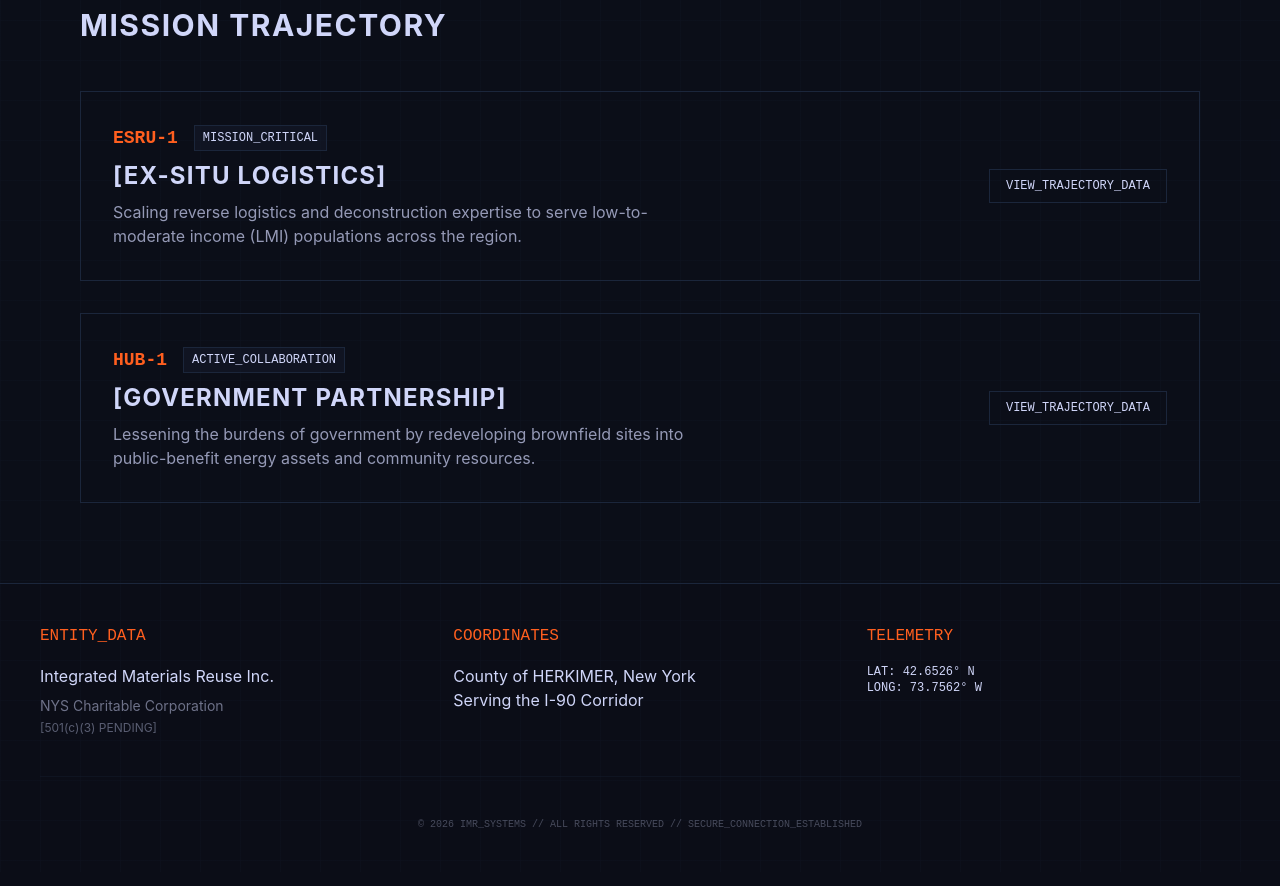
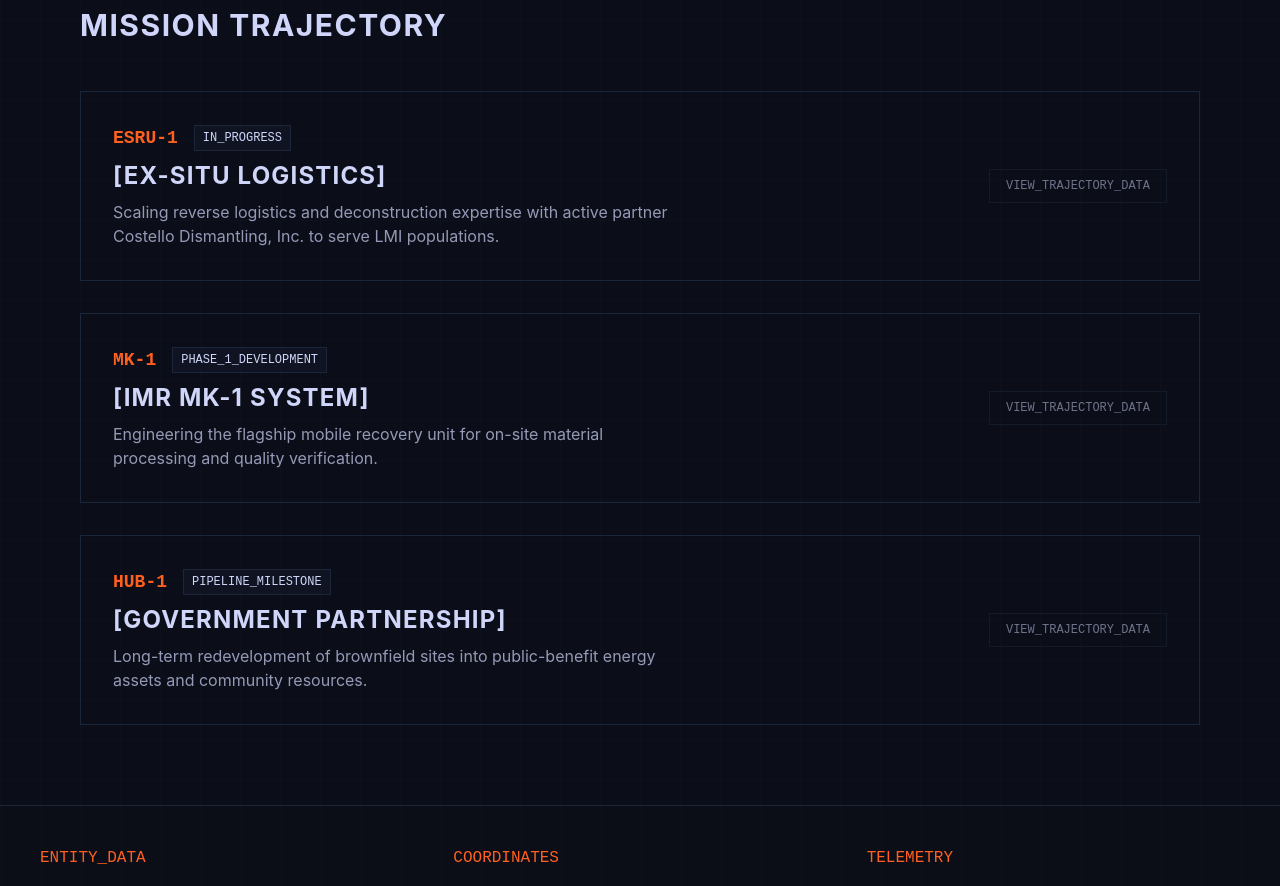
Before and after one commit to mwyant/imr-website, a SvelteKit app: page / in a window 1280 px wide. Shown: the part 1660-2546 px from the top of the page. Built offline with nearby package versions, Linux system fonts and the light colour scheme.

Commit message:
content: update mission trajectory and deactivate data buttons

```diff
--- a/src/routes/+page.svelte
+++ b/src/routes/+page.svelte
@@ -9,8 +9,9 @@
   ];
 
   const trajectory = [
-    { id: 'ESRU-1', name: 'EX-SITU LOGISTICS', status: 'MISSION_CRITICAL', desc: 'Scaling reverse logistics and deconstruction expertise to serve low-to-moderate income (LMI) populations across the region.' },
-    { id: 'HUB-1', name: 'GOVERNMENT PARTNERSHIP', status: 'ACTIVE_COLLABORATION', desc: 'Lessening the burdens of government by redeveloping brownfield sites into public-benefit energy assets and community resources.' }
+    { id: 'ESRU-1', name: 'EX-SITU LOGISTICS', status: 'IN_PROGRESS', desc: 'Scaling reverse logistics and deconstruction expertise with active partner Costello Dismantling, Inc. to serve LMI populations.' },
+    { id: 'MK-1', name: 'IMR MK-1 SYSTEM', status: 'PHASE_1_DEVELOPMENT', desc: 'Engineering the flagship mobile recovery unit for on-site material processing and quality verification.' },
+    { id: 'HUB-1', name: 'GOVERNMENT PARTNERSHIP', status: 'PIPELINE_MILESTONE', desc: 'Long-term redevelopment of brownfield sites into public-benefit energy assets and community resources.' }
   ];
 
   let canvas;
@@ -195,7 +196,7 @@
             <h3 class="text-2xl mb-2">[{dep.name}]</h3>
             <p class="text-lunar-gray/70 max-w-xl">{dep.desc}</p>
           </div>
-          <button class="border border-blueprint-blue px-4 py-2 mono text-xs hover:bg-blueprint-blue transition-all" on:click={() => { showContactModal = true; submissionResult = null; }}>VIEW_TRAJECTORY_DATA</button>
+          <button class="border border-blueprint-blue px-4 py-2 mono text-xs opacity-50 cursor-not-allowed">VIEW_TRAJECTORY_DATA</button>
         </div>
       {/each}
     </div>
```
